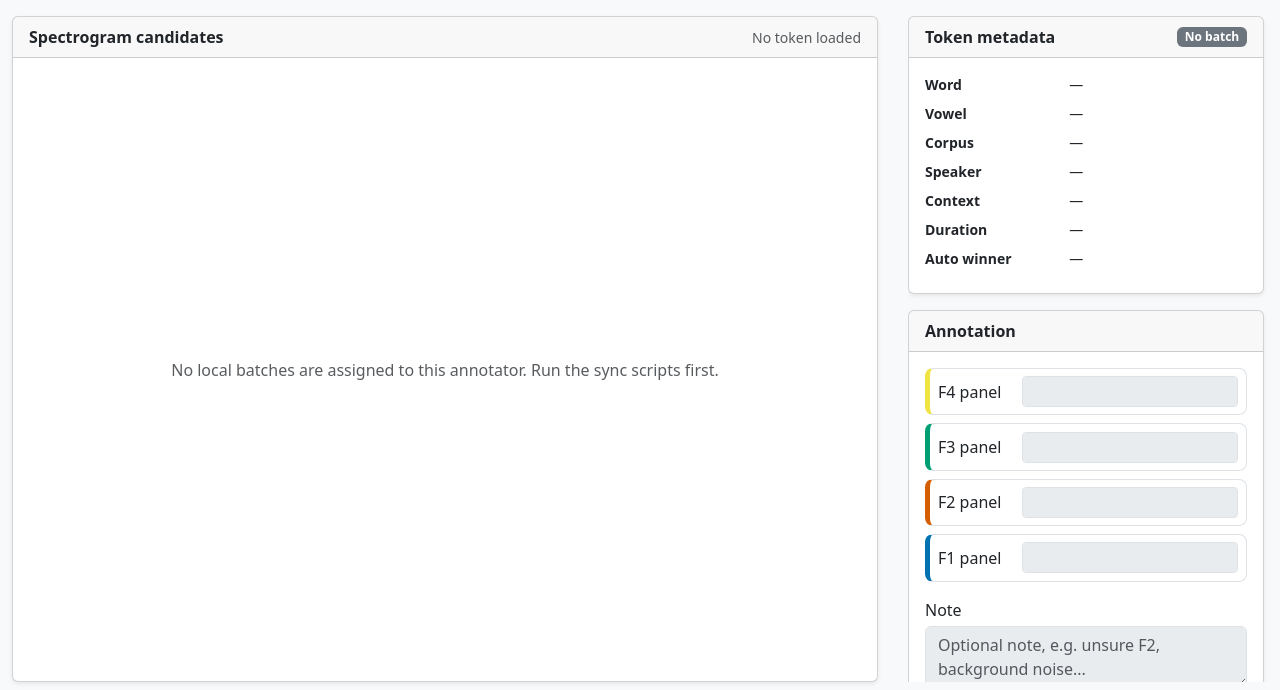
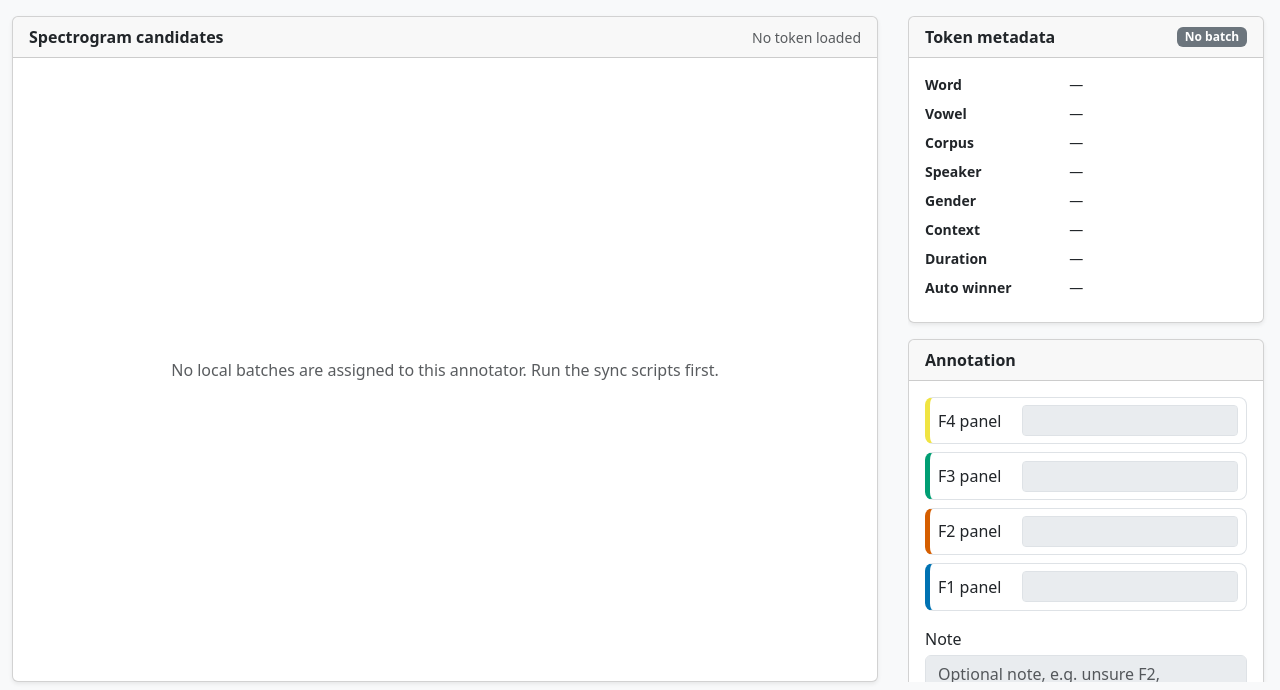
Before and after one commit to iangif/formant-annotation-tool, a FastAPI app: page / in a window 1280 px wide. Shown: the part 110-800 px from the top of the page. Run offline with FastAPI, Linux system fonts and the light colour scheme; data that the repository does not hold is empty; some libraries are stand-ins or nearby versions.

Commit message:
Add gender to displayed metadata

```diff
--- a/app/routes/utils.py
+++ b/app/routes/utils.py
@@ -6,6 +6,7 @@ def token_to_read(token: Token) -> TokenRead:
         token_id=token.token_id,
         corpus=token.corpus.name,
         speaker=token.speaker,
+        gender=token.gender,
         phone=token.phone,
         ipa=token.ipa,
         word=token.word,
--- a/app/schemas.py
+++ b/app/schemas.py
@@ -26,6 +26,7 @@ class TokenRead(BaseModel):
     token_id: str
     corpus: str
     speaker: str | None = None
+    gender: str | None = None
     phone: str
     ipa: str | None = None
     word: str | None = None
--- a/app/static/js/annotate/dom.js
+++ b/app/static/js/annotate/dom.js
@@ -26,6 +26,7 @@ export const elements = {
     metaVowel: document.getElementById("meta-vowel"),
     metaCorpus: document.getElementById("meta-corpus"),
     metaSpeaker: document.getElementById("meta-speaker"),
+    metaGender: document.getElementById("meta-gender"),
     metaContext: document.getElementById("meta-context"),
     metaDuration: document.getElementById("meta-duration"),
     metaAutoWinner: document.getElementById("meta-auto-winner"),
--- a/app/static/js/annotate/render.js
+++ b/app/static/js/annotate/render.js
@@ -23,6 +23,7 @@ function clearTokenDisplay(message) {
     elements.metaVowel.textContent = "—";
     elements.metaCorpus.textContent = "—";
     elements.metaSpeaker.textContent = "—";
+    elements.metaGender.textContent = "—";
     elements.metaContext.textContent = "—";
     elements.metaDuration.textContent = "—";
     elements.metaAutoWinner.textContent = "—";
@@ -155,6 +156,7 @@ export function renderToken(token) {
     elements.metaVowel.textContent = displayValue(token.ipa ?? token.phone);
     elements.metaCorpus.textContent = displayValue(token.corpus);
     elements.metaSpeaker.textContent = displayValue(token.speaker);
+    elements.metaGender.textContent = displayValue(token.gender);
 
     elements.metaContext.textContent =
         `${displayValue(token.previous_phone)} _ ${displayValue(token.following_phone)}`;
--- a/app/templates/annotate.html
+++ b/app/templates/annotate.html
@@ -289,6 +289,9 @@
                             <dt class="col-5">Speaker</dt>
                             <dd id="meta-speaker" class="col-7">—</dd>
 
+                            <dt class="col-5">Gender</dt>
+                            <dd id="meta-gender" class="col-7">—</dd>
+
                             <dt class="col-5">Context</dt>
                             <dd id="meta-context" class="col-7">—</dd>
 
```
